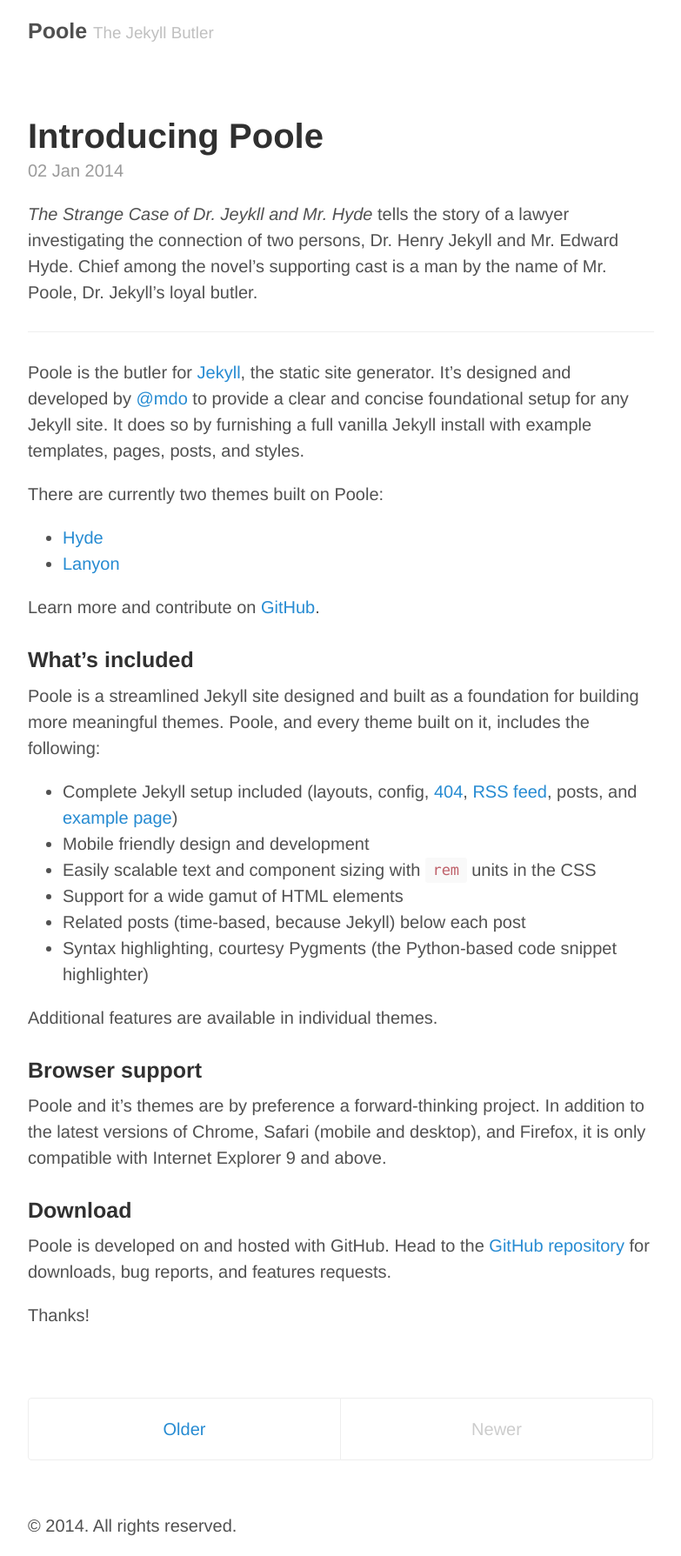
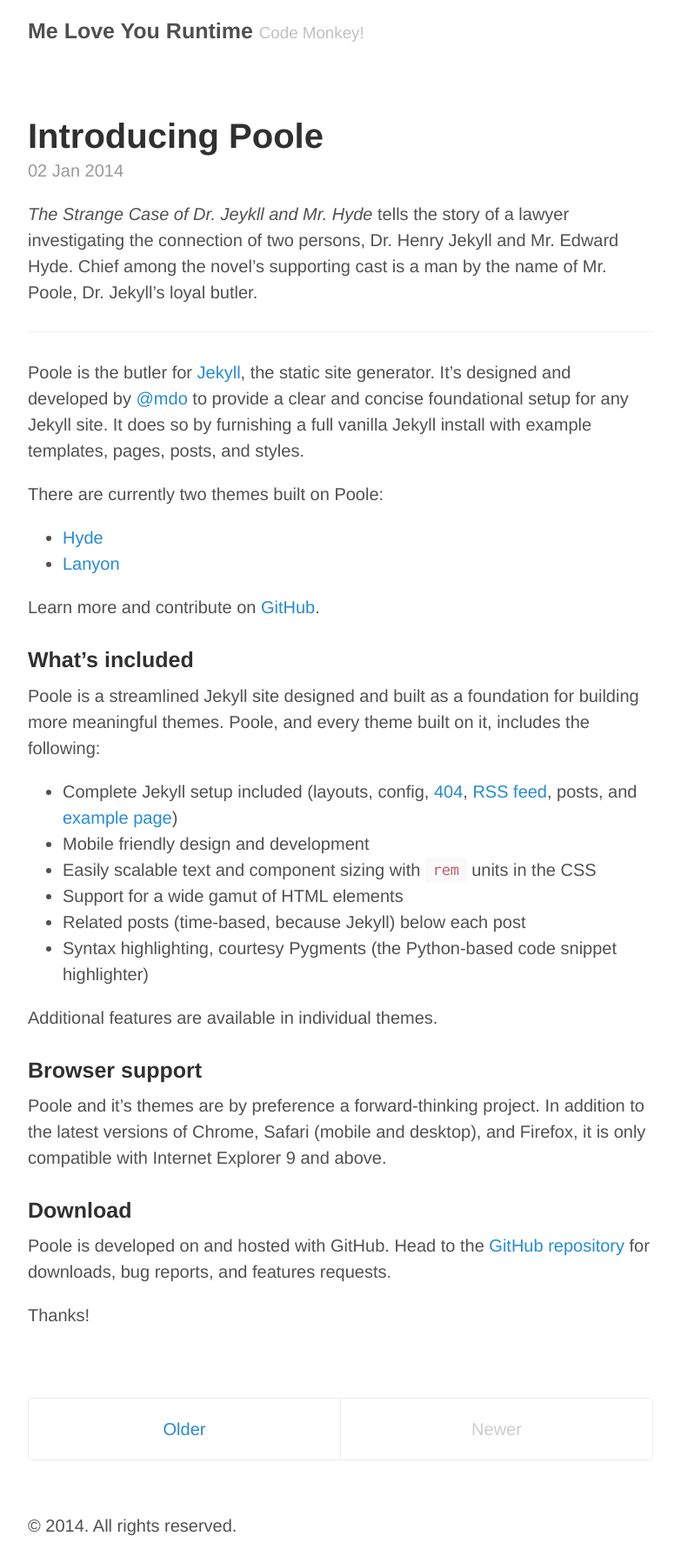
Before and after one commit to frangilbert/meloveyouruntime, a Jekyll site: the page built from index.html, in a window 1280 px wide. Shown: the whole page at 87% size, without its empty margins (248-1031 px from the left). Built offline with Jekyll 4.4.1, drawn with Linux system fonts in a browser that asks for light colours; Markdown is read by kramdown in place of the engine named in the settings; the list of posts is cut into pages by our own code.

Commit message:
Changing setting

```diff
--- a/_config.yml
+++ b/_config.yml
@@ -6,14 +6,14 @@ pygments:         true
 permalink:        pretty
 
 # Setup
-title:            Poole
-tagline:          'The Jekyll Butler'
-description:      'Base theme for Jekyll themes by @mdo.'
-url:              http://getpoole.com
+title:            Me Love You Runtime
+tagline:          'Code Monkey!'
+description:      ''
+url:              http://frangilbert.github.io/meloveyouruntime/
 
 author:
-  name:           'Mark Otto'
-  url:            https://twitter.com/mdo
+  name:           'Francis Gilbert'
+  url:            https://twitter.com/frangilbert
 
 paginate:         1
 
```
